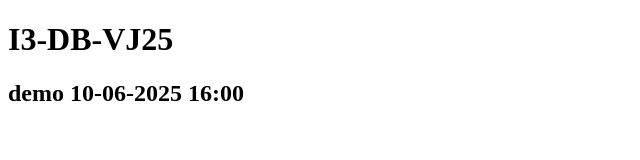
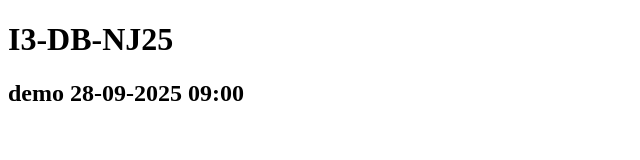
Before and after one commit to erik-aerdts/multibranch, a plain HTML site: page index.html in a window 1280 px wide. Shown: the full height of the page, 0-640 px from the left. Drawn offline with Linux system fonts and the light colour scheme.

Commit message:
Update index.html

```diff
--- a/index.html
+++ b/index.html
@@ -4,7 +4,7 @@
   <title>Pipeline DEMO</title>
 <body>
 
-<h1>  I3-DB-VJ25 </h1>
+<h1>  I3-DB-NJ25 </h1>
 
-  <h2>demo 10-06-2025  16:00 </h2>
+  <h2>demo 28-09-2025  09:00 </h2>
 </body>
```
